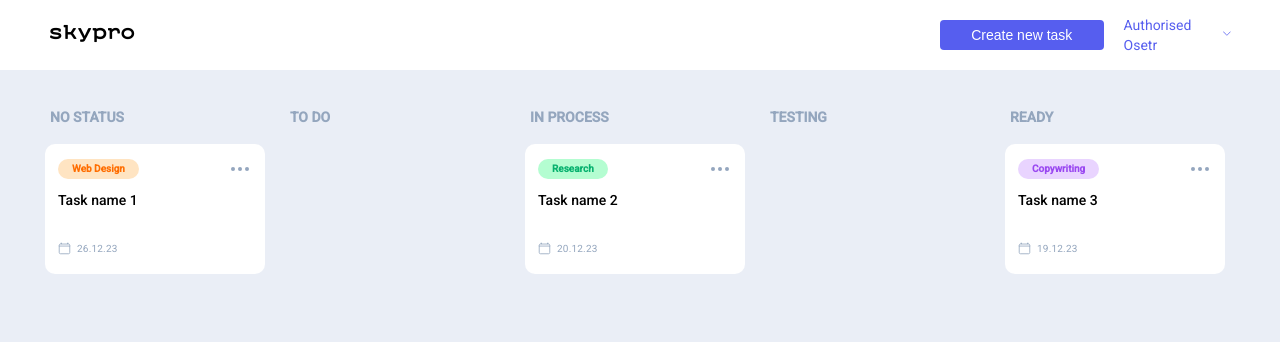
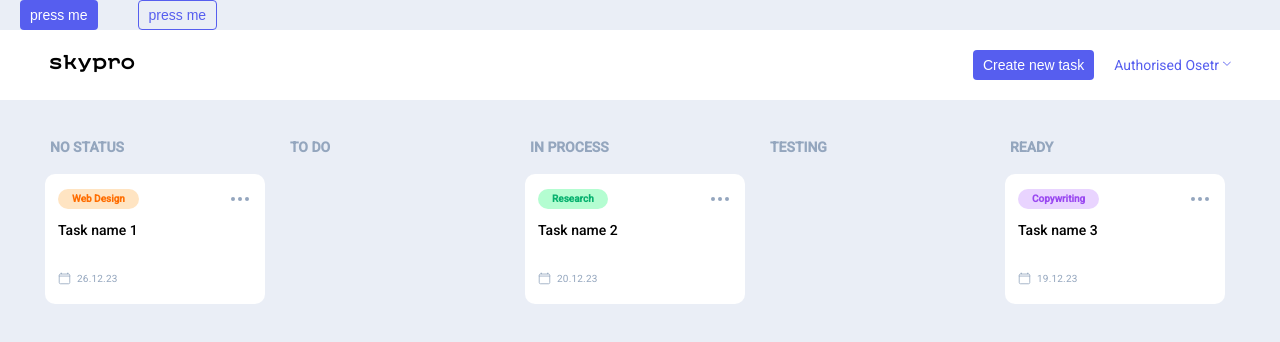
Before and after one commit to oso4lq/kanban, a React (Vite) app: page / in a window 1280 px wide. Shown: the top 342 px of the page. Built offline with nearby package versions, Linux system fonts and the light colour scheme.

Commit message:
Button.styled component added

```diff
--- a/src/App.jsx
+++ b/src/App.jsx
@@ -13,7 +13,7 @@ import { cardList } from './data';
 // Styles
 //import './App.css'
 import { GlobalStyle } from './components/Global/Global.styled.js';
-//import { StyledButton } from './components/Button/StyledButton.styled.js';
+import { Button } from './components/Button/Button.styled.js';
 import { lightTheme, darkTheme, GlobalStyleLightDark, ThemeProvider } from './components/Themes/ThemesLightDark.styled.js';
 
 function App() {
@@ -62,6 +62,9 @@ function App() {
       <GlobalStyle />
       <GlobalStyleLightDark />
 
+      <Button>press me</Button>
+      <Button $transparent>press me</Button>
+
       <Wrapper>
         <PopExit />
         <PopNewCard />
--- a/src/components/Button/Button.styled.js
+++ b/src/components/Button/Button.styled.js
@@ -1,13 +1,32 @@
 import styled from 'styled-components'
 
-const Button = styled.button`
-    background-color: ${props => props.$highlighted ? 'yellow' : '#4caf50'};
-    color: ${props => props.$highlighted ? 'red' : 'white'};
-    padding: 10px 20px;
-    border: none;
-    border-radius: 3px;
-    cursor: pointer;
+export const Button = styled.button`
+    height: 30px;
+    //width: 178px;
 
+    background-color: ${props => props.$transparent ? 'transparent' : '#565EEF'};
+    color: ${props => props.$transparent ? '#565EEF' : '#FFFFFF'};
+
+    border-radius: 4px;
+
+    border: ${props => props.$transparent ? '0.7px solid var(--palette-navy-60, #565EEF)' : 'none'};;
+
+    font-size: 14px;
+    line-height: 1;
+    font-weight: 500;
+    margin: 0px 20px;
+    padding: 0px 10px;
+
+
+    &:hover {
+        background-color: ${props => props.$transparent ? '#33399b' : '#33399b'};
+        color: #FFFFFF;
+    }`
+
+export default Button;
+
+/*
+.header__btn-main-new {
     width: 178px;
     height: 30px;
     border-radius: 4px;
@@ -18,9 +37,137 @@ const Button = styled.button`
     line-height: 1;
     font-weight: 500;
     margin-right: 20px;
+  }
+  .pop-user-set button {
+    width: 72px;
+    height: 30px;
+    background: transparent;
+    color: #565EEF;
+    border-radius: 4px;
+    border: 1px solid #565EEF;
+  }
 
-    &:hover {
-        background-color: ${props => props.$highlighted ? 'orange' : '#33399b'};
-    }`
+  .pop-exit__exit-yes {
+    width: 153px;
+    height: 30px;
+    background-color: #565EEF;
+    border-radius: 4px;
+    border: none;
+    outline: none;
+    display: flex;
+    align-items: center;
+    justify-content: center;
+    font-size: 14px;
+    line-height: 21px;
+    font-weight: 500;
+    letter-spacing: -0.14px;
+    color: #FFFFFF;
+    margin-right: 10px;
+  }
+  .pop-exit__exit-no {
+    width: 153px;
+    height: 30px;
+    background-color: transparent;
+    border-radius: 4px;
+    border: 0.7px solid var(--palette-navy-60, #565EEF);
+    outline: none;
+    display: flex;
+    align-items: center;
+    justify-content: center;
+    font-size: 14px;
+    line-height: 21px;
+    font-weight: 500;
+    letter-spacing: -0.14px;
+    color: #FFFFFF;
+  }
 
-export default Button;
+
+
+
+
+
+
+
+
+
+
+
+
+button,
+._btn {
+  cursor: pointer;
+  outline: none;
+}
+
+
+  .pop-browse__btn-browse, .pop-browse__btn-edit {
+    display: flex;
+    flex-wrap: wrap;
+    align-items: flex-start;
+    justify-content: space-between;
+  }
+  .pop-browse__btn-browse button, .pop-browse__btn-edit button {
+    height: 30px;
+    margin-bottom: 10px;
+    padding: 0 14px;
+  }
+  .pop-browse__btn-browse .btn-group button, .pop-browse__btn-edit .btn-group button {
+    margin-right: 8px;
+  }
+
+  ._btn-bor {
+    border-radius: 4px;
+    border: 0.7px solid var(--palette-navy-60, #565EEF);
+    outline: none;
+    background: transparent;
+    color: #565EEF;
+  }
+  ._btn-bg {
+    border-radius: 4px;
+    background: #565EEF;
+    border: none;
+    outline: none;
+    color: #FFFFFF;
+  }
+
+
+  .card__btn {
+    width: 24px;
+    height: 24px;
+    display: flex;
+    align-items: center;
+    justify-content: space-around;
+    padding: 2px;
+  }
+  .card__btn div {
+    width: 4px;
+    height: 4px;
+    border-radius: 50%;
+    background-color: #94A6BE;
+  }
+
+  //<495
+  .header__btn-main-new {
+    z-index: 3;
+    position: fixed;
+    left: 16px;
+    bottom: 30px;
+    top: auto;
+    width: calc(100vw - 32px);
+    height: 40px;
+    border-radius: 4px;
+    margin-right: 0;
+  }
+
+  .pop-browse__btn-browse button, .pop-browse__btn-edit button {
+    width: 100%;
+    height: 40px;
+  }
+  .pop-browse__btn-browse .btn-group, .pop-browse__btn-edit .btn-group {
+    width: 100%;
+  }
+  .pop-browse__btn-browse .btn-group button, .pop-browse__btn-edit .btn-group button {
+    margin-right: 0px;
+  }
+
+  */
--- a/src/components/Header/Header.jsx
+++ b/src/components/Header/Header.jsx
@@ -1,4 +1,15 @@
 import { useState } from "react";
+import Button from "../Button/Button.styled";
+
+/*
+<button className="header__btn-main-new _hover01" id="btnMainNew" onClick={addCard}>
+    Create new task
+</button>
+
+<button type="button" className="_hover03">
+    <a href="#popExit">Log out</a>
+</button>
+*/
 
 function Header({addCard, toggleTheme}) {
     const [isOpened, setIsOpened] = useState(false);
@@ -19,9 +30,11 @@ function Header({addCard, toggleTheme}) {
                     </a>
                 </div>
                 <nav className="header__nav">
-                    <button className="header__btn-main-new _hover01" id="btnMainNew" onClick={addCard}>
+
+                    <Button id="btnMainNew" onClick={addCard}>
                         Create new task
-                    </button>
+                    </Button>
+
                     <a href="#user-set-target" className="header__user _hover02" onClick={togglePopUp}>
                         Authorised Osetr
                     </a>
@@ -36,9 +49,11 @@ function Header({addCard, toggleTheme}) {
                             <p>Dark theme</p>
                             <input type="checkbox" className="checkbox" name="checkbox" onClick={toggleTheme}/>
                         </div>
-                        <button type="button" className="_hover03">
+
+                        <Button $transparent>
                             <a href="#popExit">Log out</a>
-                        </button>
+                        </Button>
+
                     </div>}
 
                 </nav>
--- a/src/components/PopExit/PopExit.jsx
+++ b/src/components/PopExit/PopExit.jsx
@@ -1,3 +1,14 @@
+import Button from "../Button/Button.styled";
+
+/*
+<button className="pop-exit__exit-yes _hover01" id="exitYes">
+    <a href="modal/signin.html">Yes</a>{" "}
+</button>
+<button className="pop-exit__exit-no _hover03" id="exitNo">
+    <a href="main.html">No, stay</a>{" "}
+</button>
+*/
+
 function popExit() {
     return <div className="pop-exit" id="popExit">
         <div className="pop-exit__container">
@@ -7,12 +18,15 @@ function popExit() {
                 </div>
                 <form className="pop-exit__form" id="formExit" action="#">
                     <div className="pop-exit__form-group">
-                        <button className="pop-exit__exit-yes _hover01" id="exitYes">
+
+                        <Button className="pop-exit__exit-yes" id="exitYes">
                             <a href="modal/signin.html">Yes</a>{" "}
-                        </button>
-                        <button className="pop-exit__exit-no _hover03" id="exitNo">
+                        </Button>
+
+                        <Button $transparent className="pop-exit__exit-no" id="exitNo">
                             <a href="main.html">No, stay</a>{" "}
-                        </button>
+                        </Button>
+
                     </div>
                 </form>
             </div>
--- a/src/components/Themes/ThemesLightDark.styled.js
+++ b/src/components/Themes/ThemesLightDark.styled.js
@@ -42,24 +42,11 @@ const darkTheme = {
 };
 
 const GlobalStyleLightDark = createGlobalStyle`
-//  GENERAL
+  //  GENERAL
   html, body {
     background-color: ${props => props.theme.body};
     color: ${props => props.theme.text};
     transition: all 0.25s linear;
-
-    width: 100%;
-    font-family: "Roboto", Arial, Helvetica, sans-serif;
-  }
-  ul li {
-    list-style: none;
-  }
-  .wrapper {
-    max-width: 100%;
-    width: 100vw;
-    min-height: 100vh;
-    overflow: hidden;
-    //background-color: #F1F1F1;
   }
 
   //  HEADER
```
Also changed, not shown: src/components/Global/Global.styled.js (+6 -6 lines).
